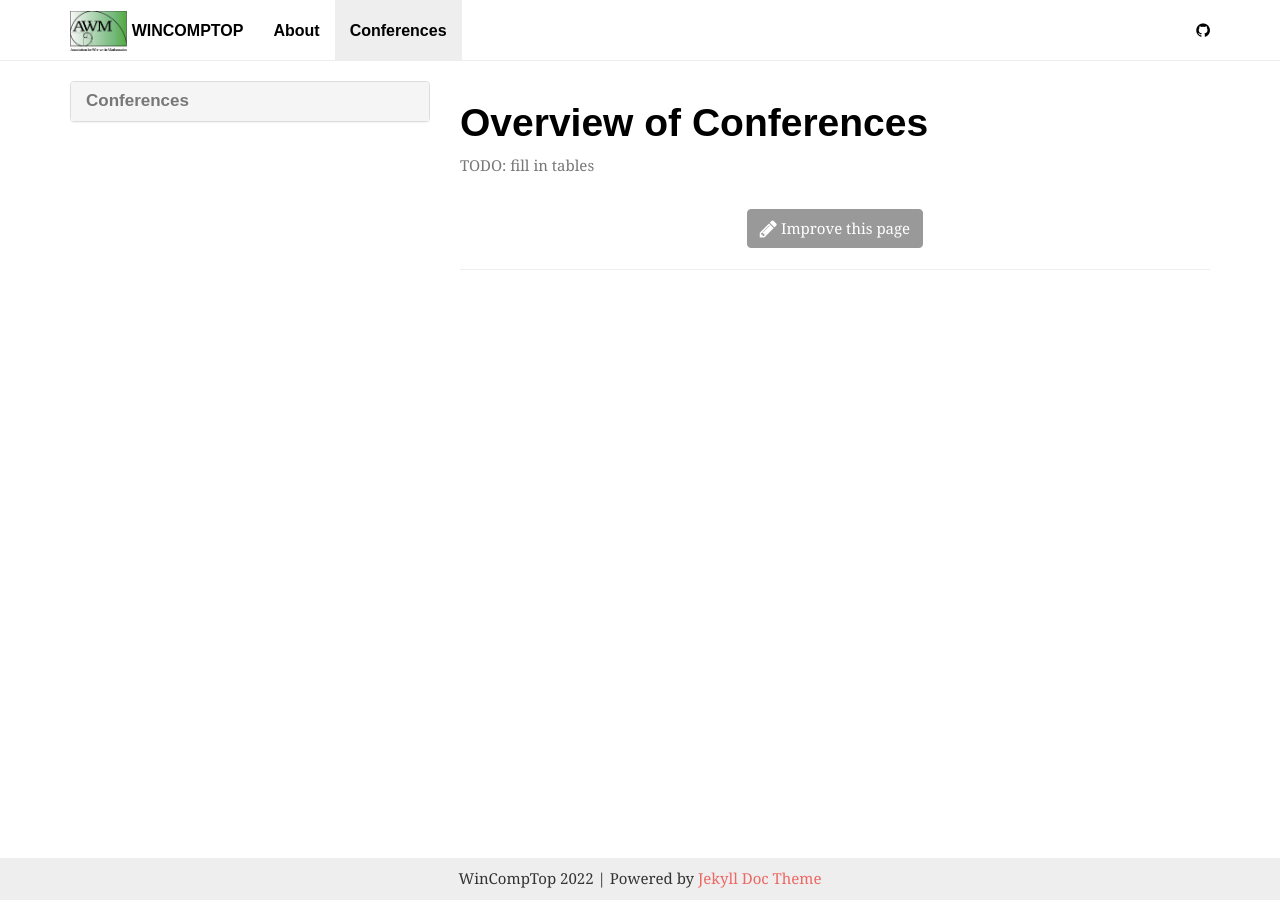
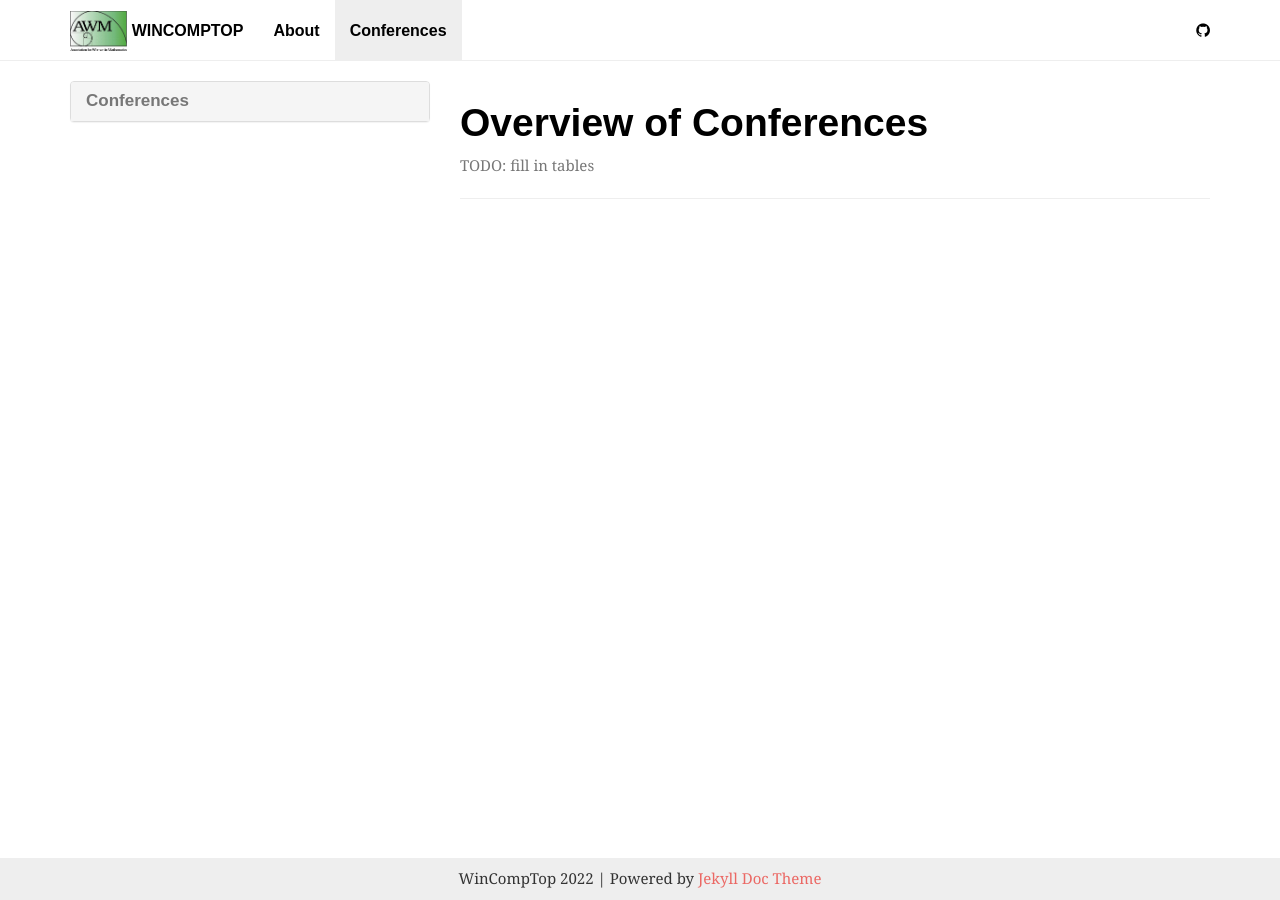
Before and after one commit to compTAG/DEI, a Jekyll site: the page built from _conferences/index.md, in a window 1280 px wide. Built offline with Jekyll 4.4.1, drawn with Linux system fonts in a browser that asks for light colours; some web fonts are replaced.

Commit message:
change favicon and get rid of button

```diff
--- a/_layouts/conferences.html
+++ b/_layouts/conferences.html
@@ -11,14 +11,6 @@ layout: default
         <div class="col-md-8">
             <h1>{{ page.title }}</h1>
             <div id="markdown-content-container">{{ content }}</div>
-            <div style="clear:both;">
-                <p class="text-center">
-                    <br />
-                    <a target="_blank" href="{{site.git_edit_address}}/{{ page.path }}" class="btn btn-default" role="button">
-                        <i class="fa fa-pencil fa-lg"></i> Improve this page
-                    </a>
-                </p>
-            </div>
             <hr>
             {% include section_nav.html %}
         </div>
```
Also changed, not shown: _layouts/about.html (+0 -8 lines), favicon.ico.
